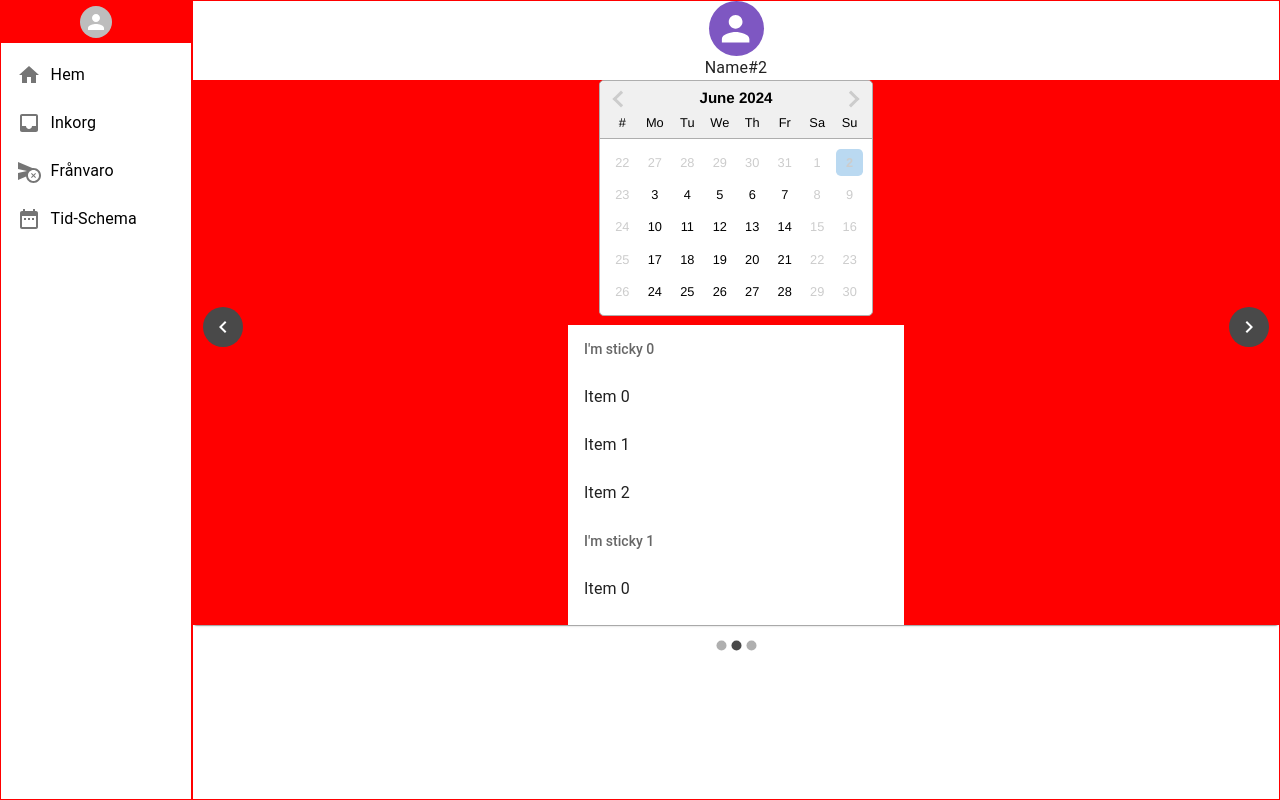
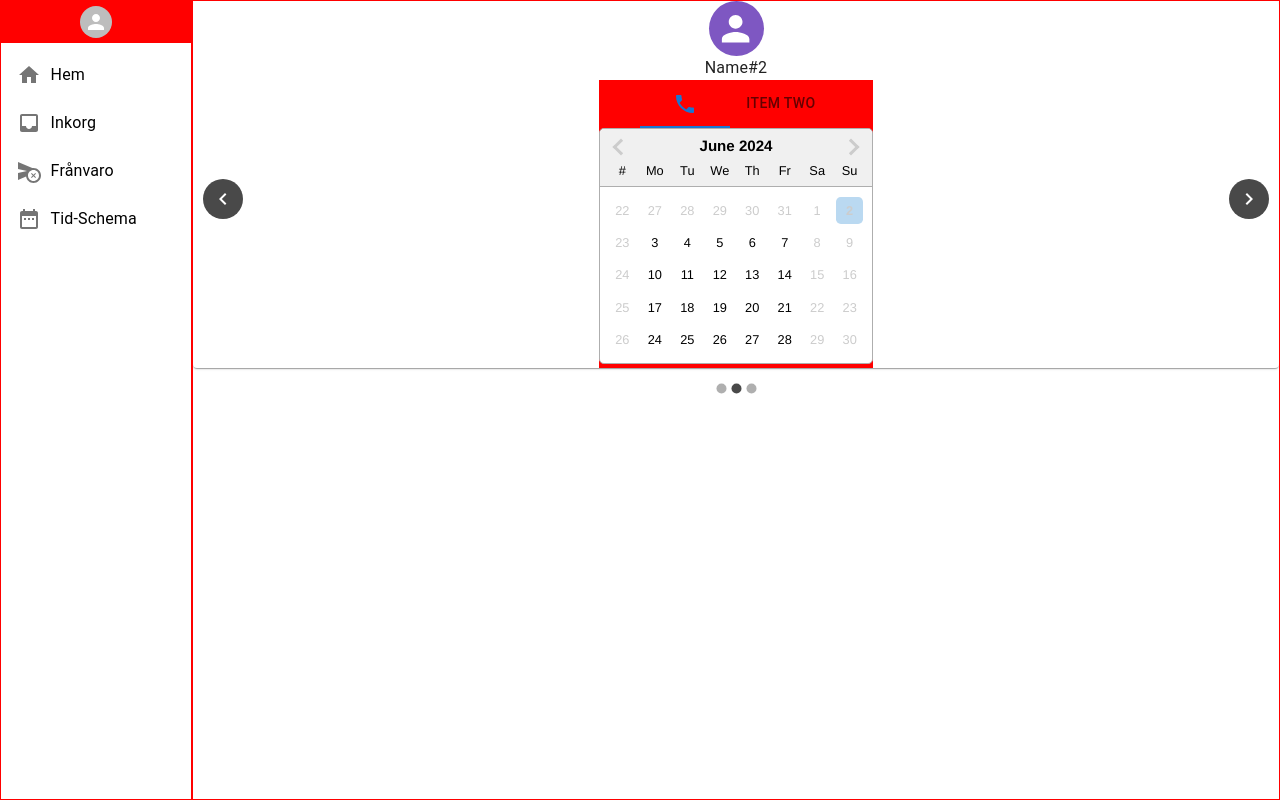
Before and after one commit to A-ForssmanP/InteractWithSchool, a React (Vite) app in the folder frontend/: page /tidsschema in a window 1280 px wide. Built offline with nearby package versions, Linux system fonts and the light colour scheme; the HTML template or start-up script is replaced by a standard one.

Commit message:
Date/TimePicker & TabsBox
Adding a TabsBox for switching between date or time selections.

```diff
--- a/frontend/package.json
+++ b/frontend/package.json
@@ -14,8 +14,10 @@
     "@emotion/styled": "^11.11.5",
     "@mui/icons-material": "^5.15.15",
     "@mui/material": "^5.15.15",
+    "@mui/x-date-pickers": "^7.6.1",
     "axios": "^1.6.8",
     "date-fns": "^3.6.0",
+    "dayjs": "^1.11.11",
     "react": "^18.2.0",
     "react-datepicker": "^6.9.0",
     "react-dom": "^18.2.0",
--- a/frontend/src/components/rangeDatepicker/RangeDatePicker.jsx
+++ b/frontend/src/components/rangeDatepicker/RangeDatePicker.jsx
@@ -2,18 +2,18 @@ import DatePicker from "react-datepicker";
 import "react-datepicker/dist/react-datepicker.css";
 import { useState, useEffect } from "react";
 import { addDays, eachDayOfInterval, setHours, setMinutes } from "date-fns";
-import {
-  List,
-  ListItem,
-  ListItemText,
-  ListSubheader,
-  Box,
-} from "@mui/material";
+import { Box, Card, Tab } from "@mui/material";
+import { LocalizationProvider } from "@mui/x-date-pickers/LocalizationProvider/LocalizationProvider";
+import { AdapterDayjs } from "@mui/x-date-pickers/AdapterDayjs";
+import { StaticTimePicker } from "@mui/x-date-pickers/StaticTimePicker";
+import dayjs from "dayjs";
+import TabsBox from "../tabsBox/TabsBox";
 
 function RangeDatePicker() {
   const [startDate, setStartDate] = useState(new Date());
   const [endDate, setEndDate] = useState(null);
   const [selectedDates, setSelectedDates] = useState([]);
+  const [timeValue, setTimeValue] = useState(dayjs(""));
 
   useEffect(() => {
     filterWeekDays();
@@ -33,13 +33,14 @@ function RangeDatePicker() {
       end: endDate,
     });
 
-    const filteredWeekDays = daysInInterval.filter((day) => {
+    const isFiltered = daysInInterval.filter((day) => {
       return day.getDay() !== 0 && day.getDay() !== 6;
     });
 
-    console.log(filteredWeekDays);
+    setSelectedDates(isFiltered);
   }
 
+  //filter the weeks from Sat-Sun
   const isWeekday = (date) => {
     // Disable weekends
     if (date.getDay() === 0 || date.getDay() === 6) {
@@ -48,19 +49,13 @@ function RangeDatePicker() {
     // Disable past dates
     return date >= new Date();
   };
-  // const handleDateSelect = () => {
-  //   console.log("hej");
-  // };
+
+  // handle accepting of date and time
+  const handleAccept = () => {};
+
   return (
-    <Box
-      bgcolor={"red"}
-      width={"100%"}
-      display={"flex"}
-      flexDirection={"column"}
-      justifyContent={"center"}
-      alignItems={"center"}
-      gap={1.2}
-    >
+    <Box bgcolor={"red"}>
+      <TabsBox>
         <DatePicker
           // onSelect={handleDateSelect}
           // highlightDates={[new Date(), new Date()]}
@@ -77,31 +72,16 @@ function RangeDatePicker() {
           filterDate={isWeekday}
           // excludeDates={[addDays(new Date().getDay()), addDays(new Date(), 5)]}
         />
-      <List
-        sx={{
-          width: "100%",
-          maxWidth: "21rem",
-          bgcolor: "background.paper",
-          position: "relative",
-          overflow: "auto",
-          maxHeight: 300,
-          "& ul": { padding: 0 },
-        }}
-        subheader={<li />}
-      >
-        {[0, 1, 2, 3, 4].map((sectionId) => (
-          <li key={`section-${sectionId}`}>
-            <ul>
-              <ListSubheader>{`I'm sticky ${sectionId}`}</ListSubheader>
-              {[0, 1, 2].map((item) => (
-                <ListItem key={`item-${sectionId}-${item}`}>
-                  <ListItemText primary={`Item ${item}`} />
-                </ListItem>
-              ))}
-            </ul>
-          </li>
-        ))}
-      </List>
+        <LocalizationProvider dateAdapter={AdapterDayjs}>
+          <StaticTimePicker
+            ampm={false}
+            value={timeValue}
+            onChange={(newValue) => setTimeValue(newValue)}
+            onAccept={handleAccept}
+            sx={{ bgcolor: "green" }}
+          />
+        </LocalizationProvider>
+      </TabsBox>
     </Box>
   );
 }
--- /dev/null
+++ b/frontend/src/components/tabsBox/TabsBox.jsx
@@ -0,0 +1,23 @@
+import { Box, Tabs, Tab } from "@mui/material";
+import PhoneIcon from "@mui/icons-material/Phone";
+import { useState } from "react";
+
+function TabsBox({ children }) {
+  const [value, setValue] = useState(0);
+
+  const handleChange = (event, newValue) => {
+    setValue(newValue);
+  };
+
+  return (
+    <Box sx={{ width: "100%", bgcolor: "background.paper", bgcolor: "red" }}>
+      <Tabs value={value} onChange={handleChange} centered>
+        <Tab icon={<PhoneIcon />} />
+        <Tab label="Item Two" />
+      </Tabs>
+      {children[value]}
+    </Box>
+  );
+}
+
+export default TabsBox;
```
Also changed, not shown: 1 other file (tests, documents, lock files or other folders). Lines whose indentation alone changed are shown as unchanged.
